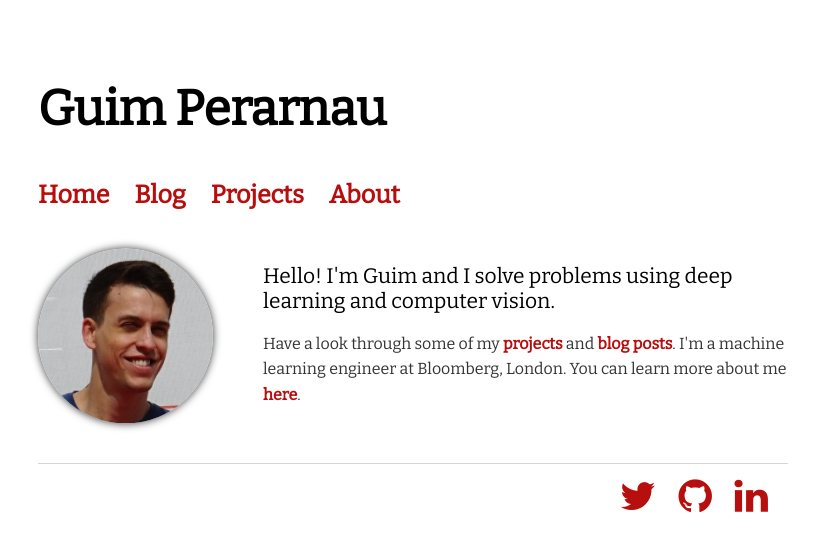
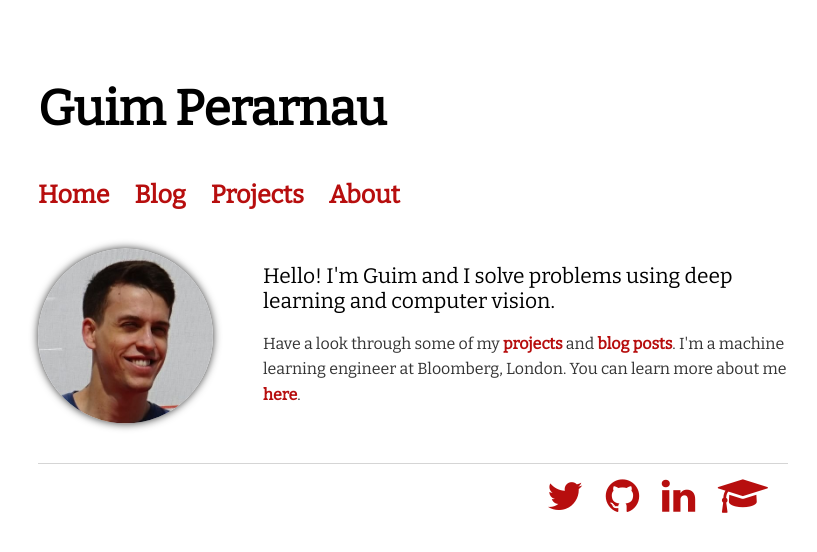
Before and after one commit to Guim3/guim3.github.io, a Jekyll site: the page built from index.html, in a window 1280 px wide. Shown: the top 552 px of the page, without its empty margins (227-1044 px from the left). Built offline with Jekyll 4.4.1, drawn with Linux system fonts in a browser that asks for light colours.

Commit message:
Add Google Scholar

```diff
--- a/_config.yml
+++ b/_config.yml
@@ -9,3 +9,4 @@ github_username:      Guim3
 linkedin_username:    guimperarnau
 quora_username:		  Guim-Perarnau
 twitter_username: GuimPML
+scholar_username: IrR9ERQAAAAJ
--- a/_layouts/default.html
+++ b/_layouts/default.html
@@ -49,6 +49,13 @@
 					    </a>
 					  </li>
 					{% endif %}
+					{% if site.scholar_username %}
+					  <li>
+					    <a href="https://scholar.google.com/citations?user={{ site.scholar_username }}">
+					      <i class="fa fa-graduation-cap fa-3x"></i>
+					    </a>
+					  </li>
+					{% endif %}
 				</ul>
 			</footer>
 		</body>
```
